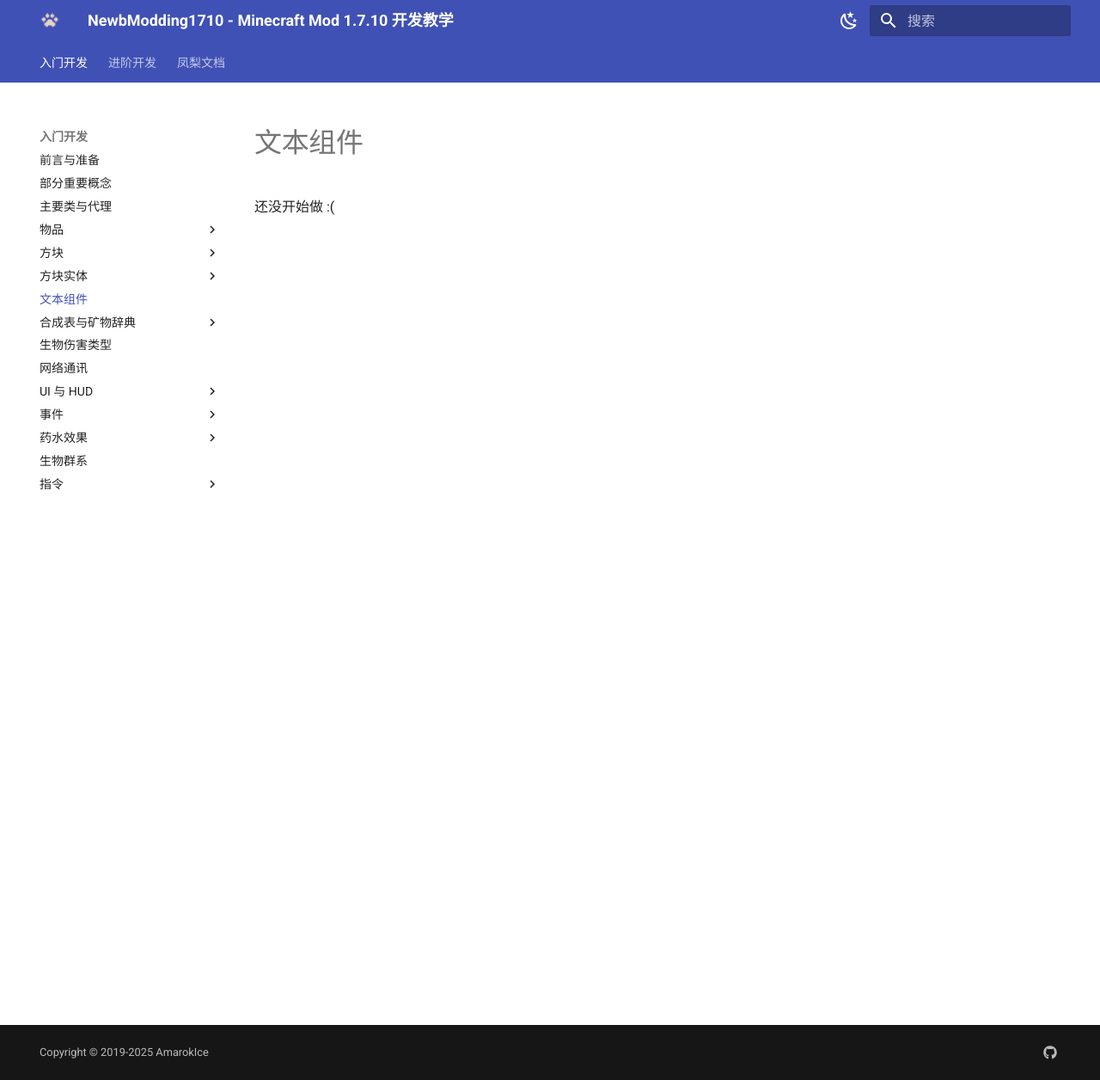
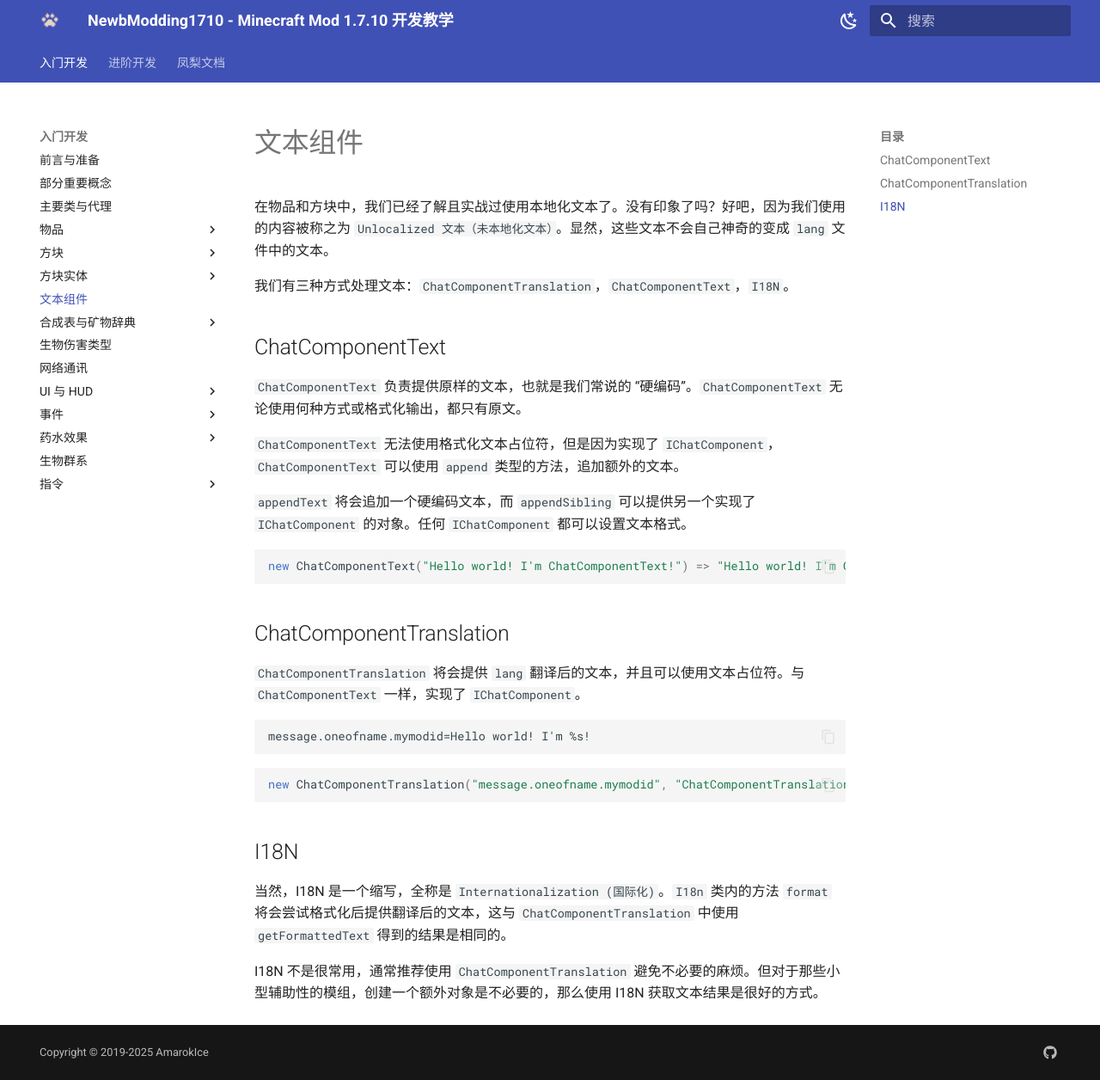
Before and after one commit to AmarokIce/NewbModding1710, an MkDocs documentation site: the page built from docs/common/ChatComponent.md, in a window 1280 px wide and 1256 px high. Shown: the whole window at 86% size. Built offline with MkDocs 1.6.1 and Material for MkDocs 9.7.7, drawn with Linux system fonts in a browser that asks for light colours.

Commit message:
🐺📥

````diff
--- a/docs/common/ChatComponent.md
+++ b/docs/common/ChatComponent.md
@@ -1,3 +1,39 @@
 # 文本组件
 
-还没开始做 :(
+在物品和方块中，我们已经了解且实战过使用本地化文本了。没有印象了吗？好吧，因为我们使用的内容被称之为 `Unlocalized 文本（未本地化文本）`。显然，这些文本不会自己神奇的变成 `lang` 文件中的文本。
+
+我们有三种方式处理文本：`ChatComponentTranslation`，`ChatComponentText`，`I18N`。
+
+## ChatComponentText
+
+`ChatComponentText` 负责提供原样的文本，也就是我们常说的 “硬编码”。`ChatComponentText` 无论使用何种方式或格式化输出，都只有原文。
+
+`ChatComponentText` 无法使用格式化文本占位符，但是因为实现了 `IChatComponent`，`ChatComponentText` 可以使用 `append` 类型的方法，追加额外的文本。
+
+`appendText` 将会追加一个硬编码文本，而 `appendSibling` 可以提供另一个实现了 `IChatComponent` 的对象。任何 `IChatComponent` 都可以设置文本格式。
+
+```java
+
+new ChatComponentText("Hello world! I'm ChatComponentText!") => "Hello world! I'm ChatComponentText!"
+
+```
+
+## ChatComponentTranslation
+
+`ChatComponentTranslation` 将会提供 `lang` 翻译后的文本，并且可以使用文本占位符。与 `ChatComponentText` 一样，实现了 `IChatComponent`。
+
+```lang
+message.oneofname.mymodid=Hello world! I'm %s!
+```
+
+```java
+
+new ChatComponentTranslation("message.oneofname.mymodid", "ChatComponentTranslation") => "Hello world! I'm ChatComponentTranslation!"
+
+```
+
+## I18N
+
+当然，I18N 是一个缩写，全称是 `Internationalization (国际化)`。`I18n` 类内的方法 `format` 将会尝试格式化后提供翻译后的文本，这与 `ChatComponentTranslation` 中使用 `getFormattedText` 得到的结果是相同的。
+
+I18N 不是很常用，通常推荐使用 `ChatComponentTranslation` 避免不必要的麻烦。但对于那些小型辅助性的模组，创建一个额外对象是不必要的，那么使用 I18N 获取文本结果是很好的方式。
````
Also changed, not shown: docs/common/tile/ProxyPacket.md (+2 -0 lines).
